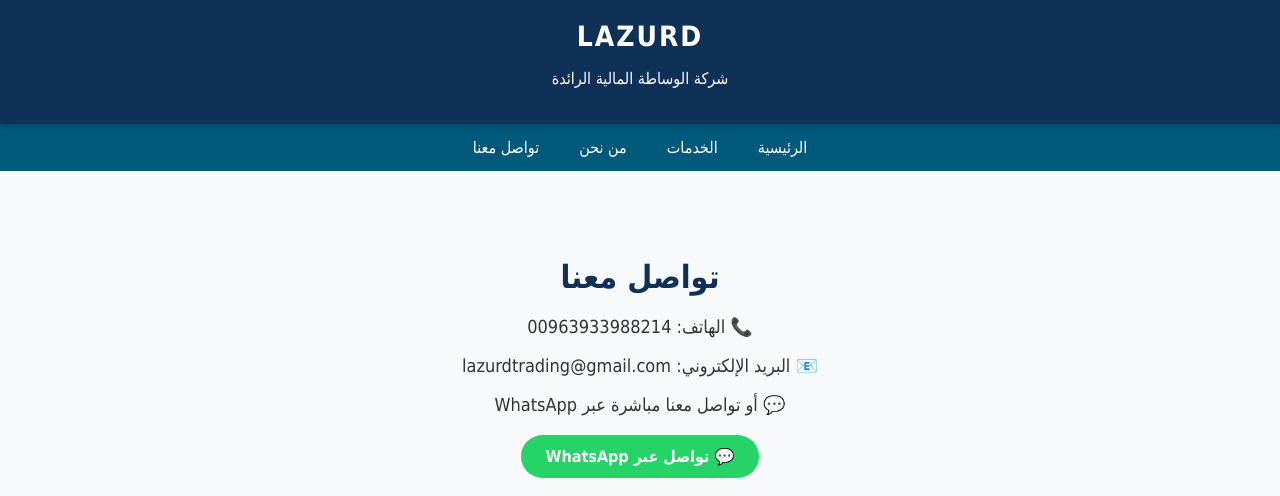
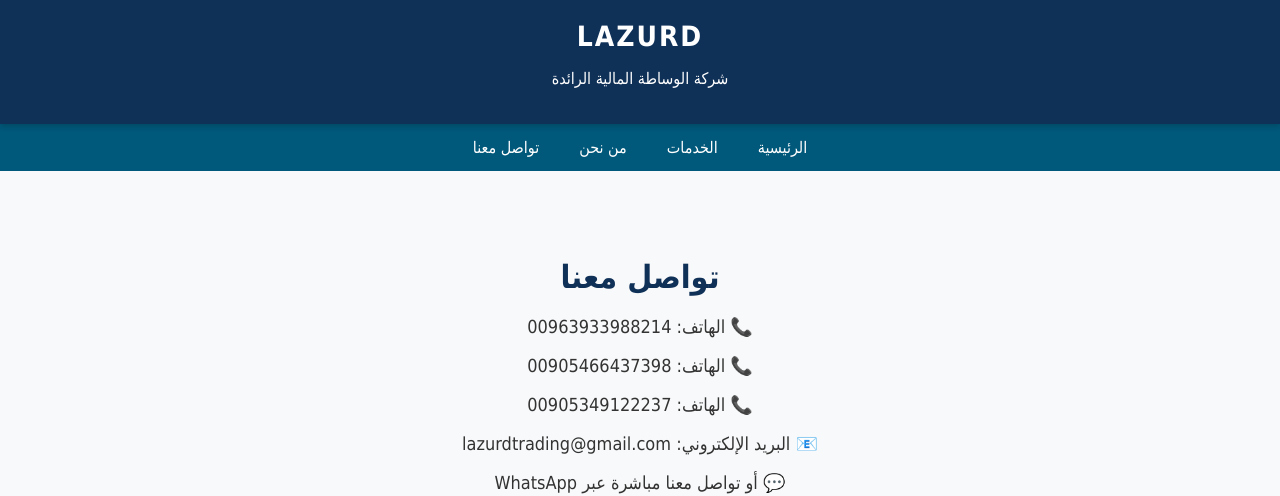
Before and after one commit to LAZURDTRADING/LAZURD, a plain HTML site: page contact.html in a window 1280 px wide. Shown: the top 496 px of the page. Drawn offline with Linux system fonts and the light colour scheme.

Commit message:
Update contact.html

```diff
--- a/contact.html
+++ b/contact.html
@@ -79,6 +79,8 @@
 <section class="contact-section">
   <h2>تواصل معنا</h2>
   <p>📞 الهاتف: 00963933988214</p>
+  <p>📞 الهاتف: 00905466437398</p>
+  <p>📞 الهاتف: 00905349122237</p>
   <p>📧 البريد الإلكتروني: lazurdtrading@gmail.com</p>
   <p>💬 أو تواصل معنا مباشرة عبر WhatsApp</p>
   <a href="https://wa.me/963933988214" target="_blank" class="button button-whatsapp">💬 تواصل عبر WhatsApp</a>
```
